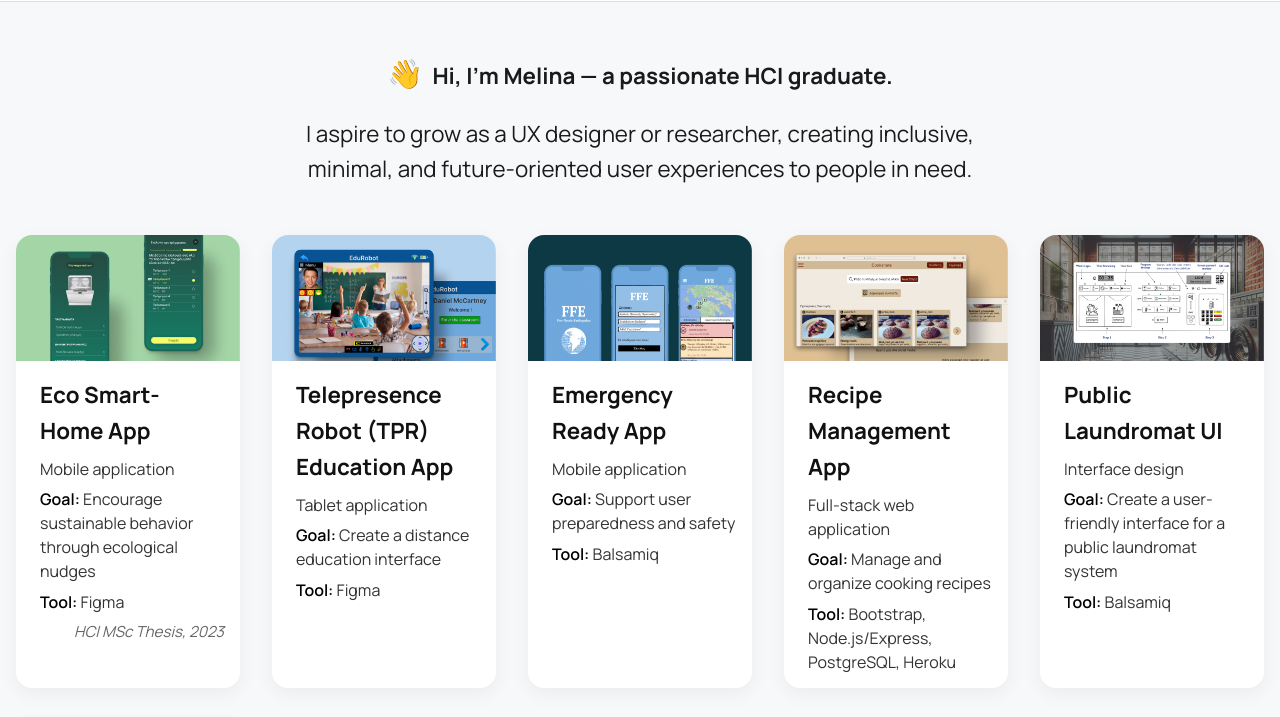
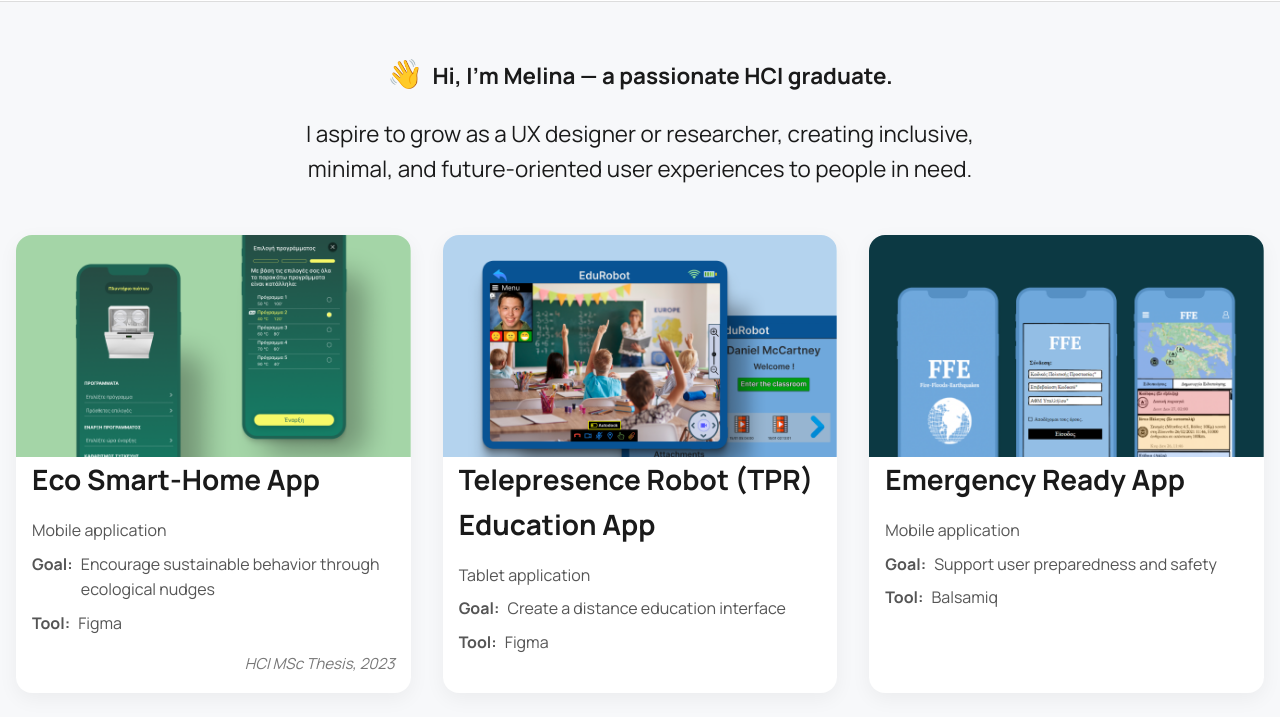
Before and after one commit to vournam/portfolio, a plain HTML site: page index.html in a window 1280 px wide. Shown: the part 78-795 px from the top of the page. Drawn offline with Linux system fonts and the light colour scheme.

Commit message:
Update style.css

```diff
--- a/style.css
+++ b/style.css
@@ -25,6 +25,8 @@ body {
   line-height: 1.6;
   font-size: 1rem;
   margin: auto;
+  min-height: 100vh;
+  overflow-x: hidden;
 }
 
 /* ======= Navbar ======= */
@@ -96,6 +98,11 @@ body {
   margin: 2rem auto 5rem;
   padding: 0 1rem;
   box-sizing: border-box;
+}
+@media (min-width: 630px) {
+  .projects-container {
+    grid-template-columns: repeat(auto-fit, minmax(350px, 1fr));
+  }
 }
 
 /* ======= Project Card ======= */
@@ -188,50 +195,42 @@ body {
 }
 
 .project h2 {
-  padding: 1rem 1.5rem 0.5rem 0.5rem;
-  font-size: 1.4rem;
-  color: var(--color-dark);
+    font-size: 1.75rem;
+    font-weight: 700;
+    margin-bottom: 1rem;
 }
 
-.project-details {
-  text-align: left;
-  margin-top: 1rem;
+.project-info {
+    list-style-type: none;
+    padding: 0;
+    margin-bottom: 1rem;
+}
+
+.project-info li {
+    display: flex;
+    align-items: top;
+    gap: 0.5rem;
+    font-size: 1rem;
+    margin-bottom: 0.5rem;
+    color: #555;
+}
+
+.project-info li span {
+  font-weight: bold;
+  color: #555;
 }
 
 .project-subtitle {
+  font-style: italic;
+  color: #777;
   font-size: 0.95rem;
-  color: #666;
   padding-left: 0.5rem;
   margin-bottom: 0.5rem;
   text-align: right;
 }
 
-.project-info {
-  list-style: none;
-  padding-left: 0.5rem;
-  margin: 0;
-}
-
-.project-info li {
-  font-size: 1rem;
-  color: #333;
-  margin-bottom: 0.4rem;
-  line-height: 1.5;
-}
-
-.project-info li strong {
-  color: #000;
-  font-weight: 600;
-}
-
-/* ======= Footer ======= */
-.footer {
-  text-align: center;
-  padding: 3rem 1rem 2rem;
-  font-size: 0.9rem;
-  color: var(--color-muted);
-  background-color: #f0f0f0;
-  margin-top: 4rem;
+.title {
+  color: rgb(0, 0, 0);
 }
 
 /* ======= Accessibility & Interaction ======= */
@@ -278,7 +277,6 @@ a:focus,
   text-decoration: underline;
 }
 
-/* ======= Profile Image ======= */
 .about-image {
   flex: 1 1 30%;
   display: flex;
@@ -287,10 +285,30 @@ a:focus,
   align-items: center;
   margin-top: 2rem;
 }
-
+@media (max-width: 650px) {
+  .about-image {
+    padding: 1rem;
+    margin-top: 2rem;
+  }
+}
 .about-image img {
-  width: 350px;
-  height: 350px;
+  max-width: 350px;
+  max-height: 350px;
   border-radius: 50%;
   object-fit: cover;
 }
+@media (max-width: 650px) {
+  .about-image img {
+    max-width: 200px;
+    max-height: 200px;
+  }
+
+/* ======= Footer ======= */
+.footer {
+  text-align: center;
+  padding: 0.8rem 1.6rem;
+  font-size: 0.9rem;
+  color: var(--color-muted);
+  background-color: #f0f0f0;
+  margin-top: 4rem;
+}
```
